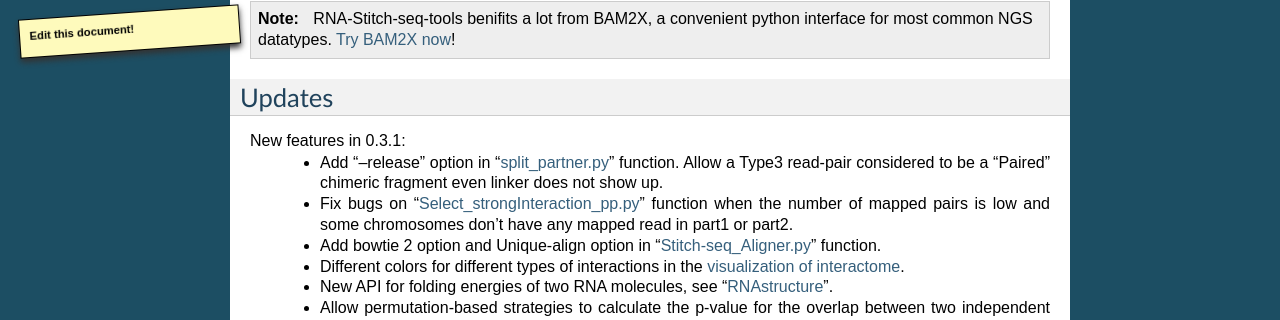
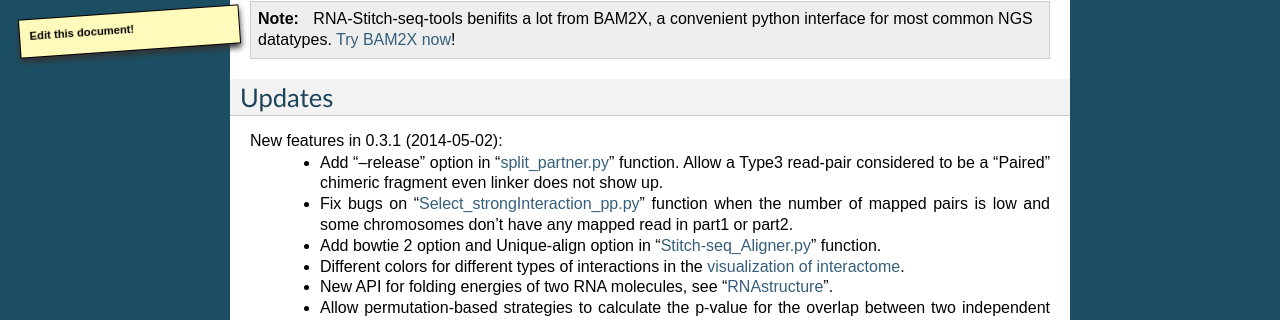
Before and after one commit to yu68/RNA-Hi-C, a Sphinx documentation site: the page built from doc/source/index.rst, in a window 1280 px wide. Shown: the part 830-1150 px from the top of the page. Built offline with Sphinx 7.4.7, drawn with Linux system fonts in a browser that asks for light colours; formulas are drawn with MathJax 3; comment, search, counter and statistics services are not loaded.

```diff
--- a/doc/source/index.rst
+++ b/doc/source/index.rst
@@ -28,7 +28,7 @@
 Updates
 -------
 
-New features in 0.3.1:
+New features in 0.3.1 (2014-05-02):
   * Add "--release" option in ":ref:`split_partner.py<Step4>`" function. Allow a Type3 read-pair considered to be a "Paired" chimeric fragment even linker does not show up.
   * Fix bugs on ":ref:`Select_strongInteraction_pp.py<Step6>`" function when the number of mapped pairs is low and some chromosomes don't have any mapped read in part1 or part2.
   * Add bowtie 2 option and Unique-align option in ":ref:`Stitch-seq_Aligner.py<Step5>`" function.
```
Also changed, not shown: 7 other files.
